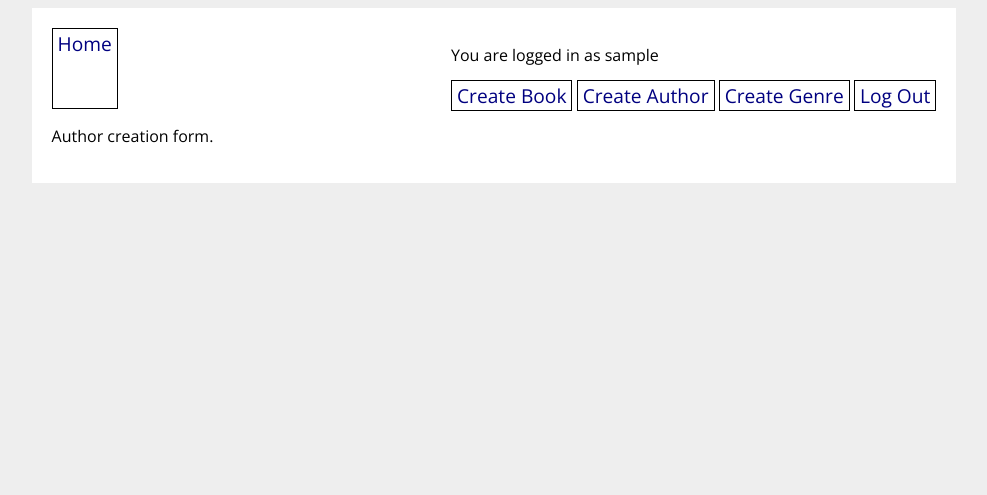
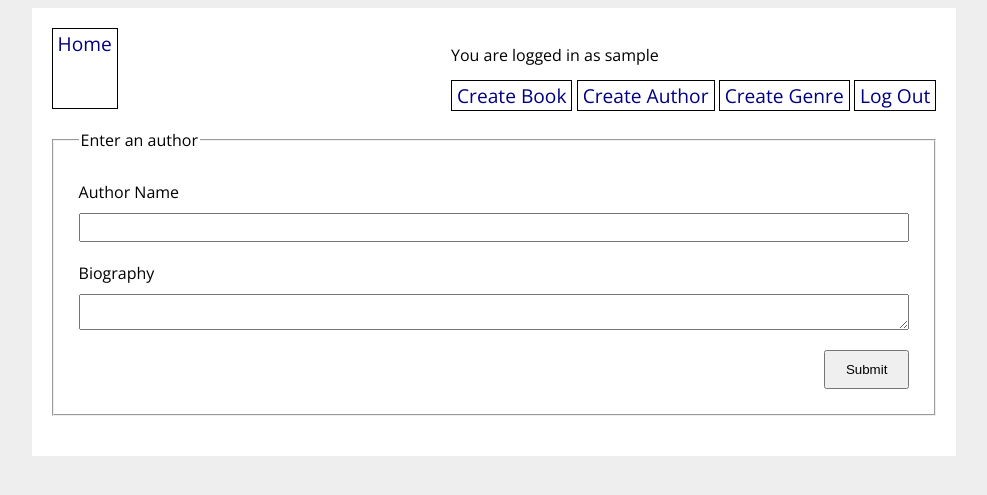
Before and after one commit to tristann3/BEW-1.2, a Flask app: page /create_author in a window 1280 px wide. Shown: the top 495 px of the page, without its empty margins (146-1133 px from the left). Run offline with Flask 2, Linux system fonts and the light colour scheme; the visitor is signed in with stand-in values (Sample User, id 1); data comes from the database, SQL or seed files in the repository; both versions use the stored data as it was after the commit.

Commit message:
[ADD] added create author route and Jinja2 template

```diff
--- a/auth-lab/books_app/main/forms.py
+++ b/auth-lab/books_app/main/forms.py
@@ -1,5 +1,5 @@
 from flask_wtf import FlaskForm
-from wtforms import StringField, PasswordField, DateField, SelectField, SubmitField
+from wtforms import StringField, PasswordField, DateField, SelectField, SubmitField, TextAreaField
 from wtforms.ext.sqlalchemy.fields import QuerySelectField, QuerySelectMultipleField
 from wtforms.validators import DataRequired, Length, ValidationError
 from books_app.models import Audience, Book, Author, Genre, User
@@ -20,10 +20,9 @@ class BookForm(FlaskForm):
 class AuthorForm(FlaskForm):
     """Form to create an author."""
 
-    # TODO: Fill out the fields in this class for:
-    # - the author's name
-    # - the author's biography (hint: use a TextAreaField)
-    # - a submit button
+    name = StringField('Author Name', validators=[DataRequired(), Length(min=3, max=80)])
+    biography = TextAreaField('Biography', validators=[DataRequired(), Length(min=3, max=80)])
+    submit = SubmitField('Submit')
 
     # STRETCH CHALLENGE: Add more fields here as well as in `models.py` to
     # collect more information about the author, such as their birth date,
--- a/auth-lab/books_app/main/routes.py
+++ b/auth-lab/books_app/main/routes.py
@@ -48,15 +48,19 @@ def create_book():
 @main.route('/create_author', methods=['GET', 'POST'])
 @login_required
 def create_author():
-    # TODO: Make an AuthorForm instance
+    form = AuthorForm()
 
-    # TODO: If the form was submitted and is valid, create a new Author object
-    # and save to the database, then flash a success message to the user and
-    # redirect to the homepage
+    if form.validate_on_submit():
+      new_author = Author(
+        name=form.name.data,
+        biography=form.biography.data
+      )
+      db.session.add(new_author)
+      db.session.commit()
 
-    # TODO: Send the form object to the template, and use it to render the form
-    # fields
-    return render_template('create_author.html')
+      flash('New author was created successfully.')
+      return redirect(url_for('main.homepage'))
+    return render_template('create_author.html', form=form)
 
 
 @main.route('/create_genre', methods=['GET', 'POST'])
--- a/auth-lab/books_app/templates/create_author.html
+++ b/auth-lab/books_app/templates/create_author.html
@@ -1,9 +1,26 @@
-{% extends 'base.html' %}
+{% extends 'base.html' %} {% block content %}
 
-{% block content %}
+<form method="POST" action="{{ url_for('main.create_author') }}">
+  {{ form.csrf_token }}
+  <fieldset>
+    <legend>Enter an author</legend>
 
-<p>Author creation form.</p>
+    {{ form.name.label }} {{ form.name }}
+    <ul>
+      {% for error in form.name.errors %}
+      <li class="error">{{ error }}</li>
+      {% endfor %}
+    </ul>
 
-<!-- TODO: Add a <form> element here and use the form variable to show the labels & fields -->
+    {{ form.biography.label }} {{ form.biography }}
+    <ul>
+      {% for error in form.biography.errors %}
+      <li class="error">{{ error }}</li>
+      {% endfor %}
+    </ul>
+
+    {{ form.submit }}
+  </fieldset>
+</form>
 
 {% endblock %}
```
Also changed, not shown: auth-lab/books_app/database.db.
